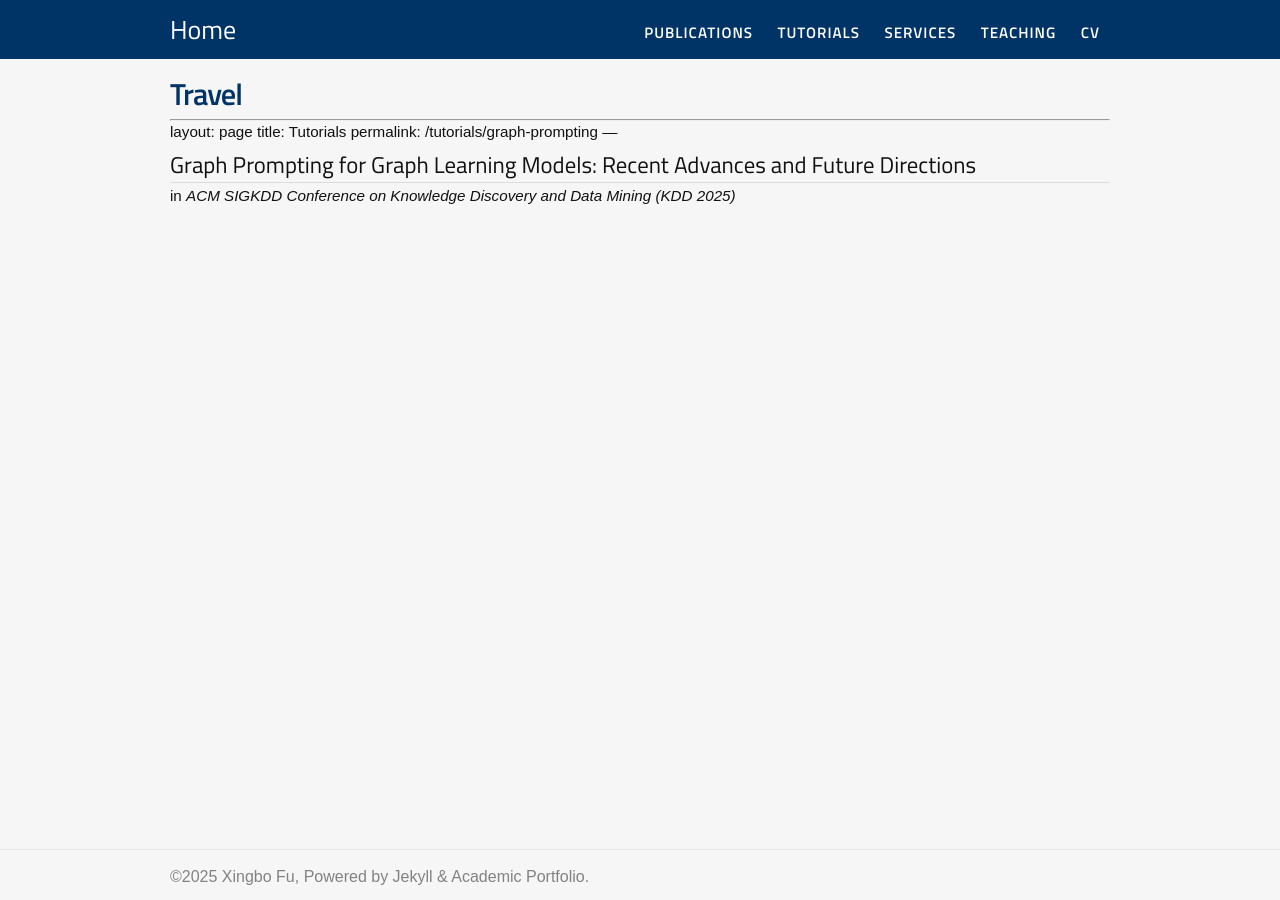
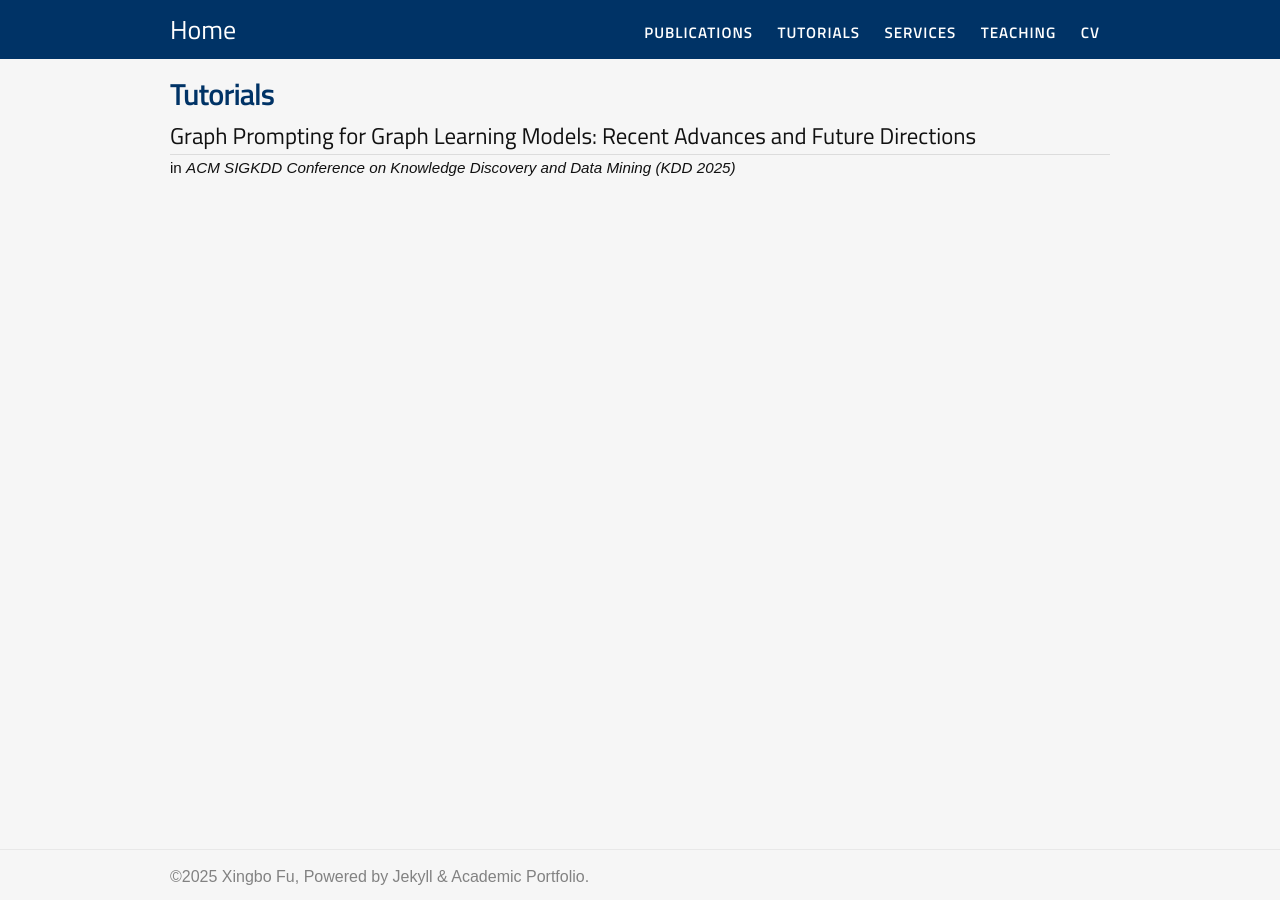
Before and after one commit to xbfu/xbfu.github.io, a Jekyll site: the page built from tutorials/graph-prompting.md, in a window 1280 px wide. Built offline with Jekyll 4.4.1, drawn with Linux system fonts in a browser that asks for light colours; nearby versions of some CDN libraries.

Commit message:
Update graph-prompting.md

```diff
--- a/tutorials/graph-prompting.md
+++ b/tutorials/graph-prompting.md
@@ -1,9 +1,3 @@
----
-layout: page
-title: Travel
-permalink: /miscellany/travel/
----
-
 ---
 layout: page
 title: Tutorials
```
